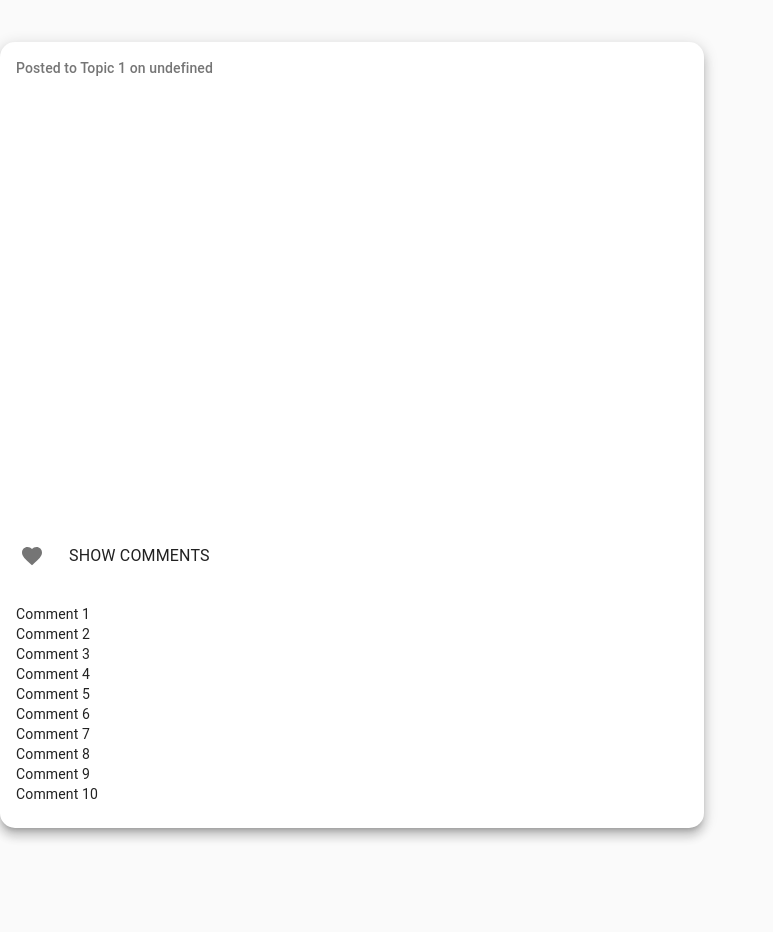
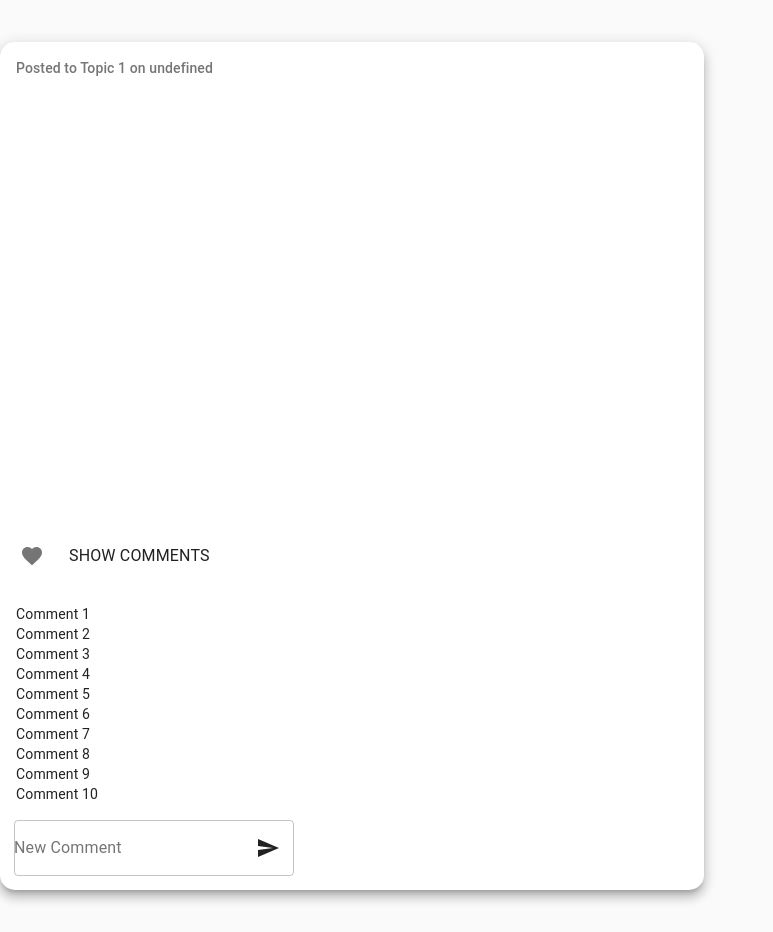
Before and after one commit to Jacob3075/Social-Network-Client, a React (Create React App) app: page /post in a window 1280 px wide. Both pictures are taken after a click on the button "SHOW COMMENTS". Shown: the whole page, without its empty margins (0-773 px from the left). Before the commit the page ends 870 px from the top, so only its background shows below. Built offline with nearby package versions, Linux system fonts and the light colour scheme.

Commit message:
Added functionality to like and add new comments to posts.

```diff
--- a/src/components/Post.jsx
+++ b/src/components/Post.jsx
@@ -13,13 +13,43 @@ import postStyles from "../styles/PostStyles";
 import Button from "@material-ui/core/Button";
 import CommentService from "../services/CommentService";
 import TopicService from "../services/TopicService";
+import { InputAdornment, TextField } from "@material-ui/core";
+import SendIcon from "@material-ui/icons/Send";
+import PostService from "../services/PostService";
 
-const Post = ({ id, author, body, date, imageUrl, topicId, commentId }) => {
+const Post = ({
+	id,
+	author,
+	body,
+	date,
+	imageUrl,
+	topicId,
+	commentId,
+	likes,
+	userId,
+}) => {
 	const classes = postStyles();
 	const [expanded, setExpanded] = React.useState(false);
+	const [newComment, setNewComment] = React.useState("");
+	const [likeIconColor, setLikeIconColor] = React.useState("");
 
-	const handleExpandClick = () => {
+	const handleExpandComments = () => {
 		setExpanded(!expanded);
+	};
+
+	const handleTypeNewComment = (event) => {
+		setNewComment(event.target.value);
+	};
+
+	const handlePostNewComment = (event) => {
+		event.preventDefault();
+		CommentService.commentedOnPost(id, userId, newComment);
+		setNewComment("");
+	};
+
+	const handleLikedPost = () => {
+		setLikeIconColor("error");
+		PostService.likedPost(id);
 	};
 
 	const comments = CommentService.mockGetCommentsById(commentId);
@@ -47,15 +77,32 @@ const Post = ({ id, author, body, date, imageUrl, topicId, commentId }) => {
 				</Typography>
 			</CardContent>
 			<CardActions>
-				<IconButton>
-					<FavoriteIcon />
+				<IconButton onClick={handleLikedPost}>
+					<FavoriteIcon color={likeIconColor} />
 				</IconButton>
-				<Button onClick={handleExpandClick} size={"small"}>
+				<Button onClick={handleExpandComments} size={"small"}>
 					<Typography>Show Comments</Typography>
 				</Button>
 			</CardActions>
 			<Collapse in={expanded} timeout="auto" unmountOnExit>
 				<CardContent>{commentComponents}</CardContent>
+				<form onSubmit={handlePostNewComment} className={classes.form}>
+					<TextField
+						className={classes.textField}
+						id="outlined-basic"
+						label="New Comment"
+						variant="outlined"
+						InputProps={{
+							endAdornment: (
+								<InputAdornment position="end">
+									<SendIcon />
+								</InputAdornment>
+							),
+						}}
+						value={newComment}
+						onChange={handleTypeNewComment}
+					/>
+				</form>
 			</Collapse>
 		</Card>
 	);
--- a/src/styles/PostStyles.js
+++ b/src/styles/PostStyles.js
@@ -29,6 +29,10 @@ const postStyles = makeStyles((theme) => ({
 	avatar: {
 		backgroundColor: red[500],
 	},
+	textField: {
+		paddingLeft: "1em",
+		paddingBottom: "1em",
+	},
 }));
 
 export default postStyles;
```
